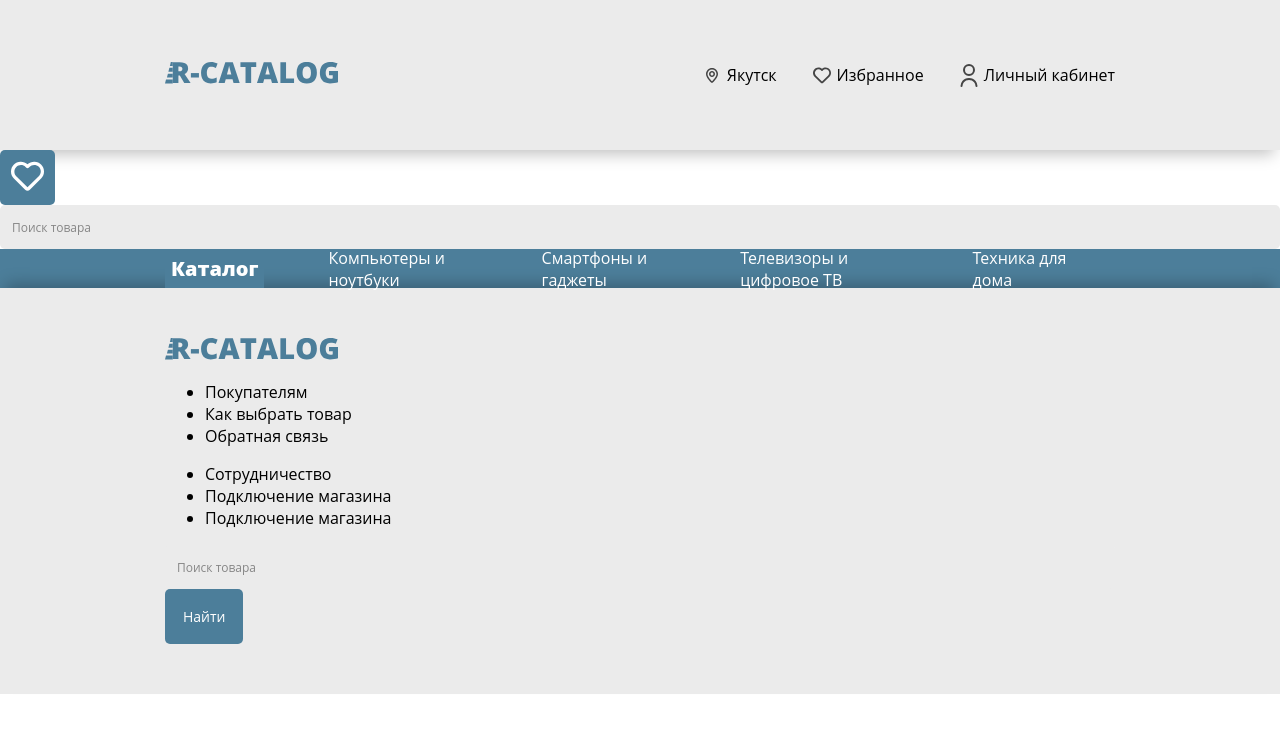
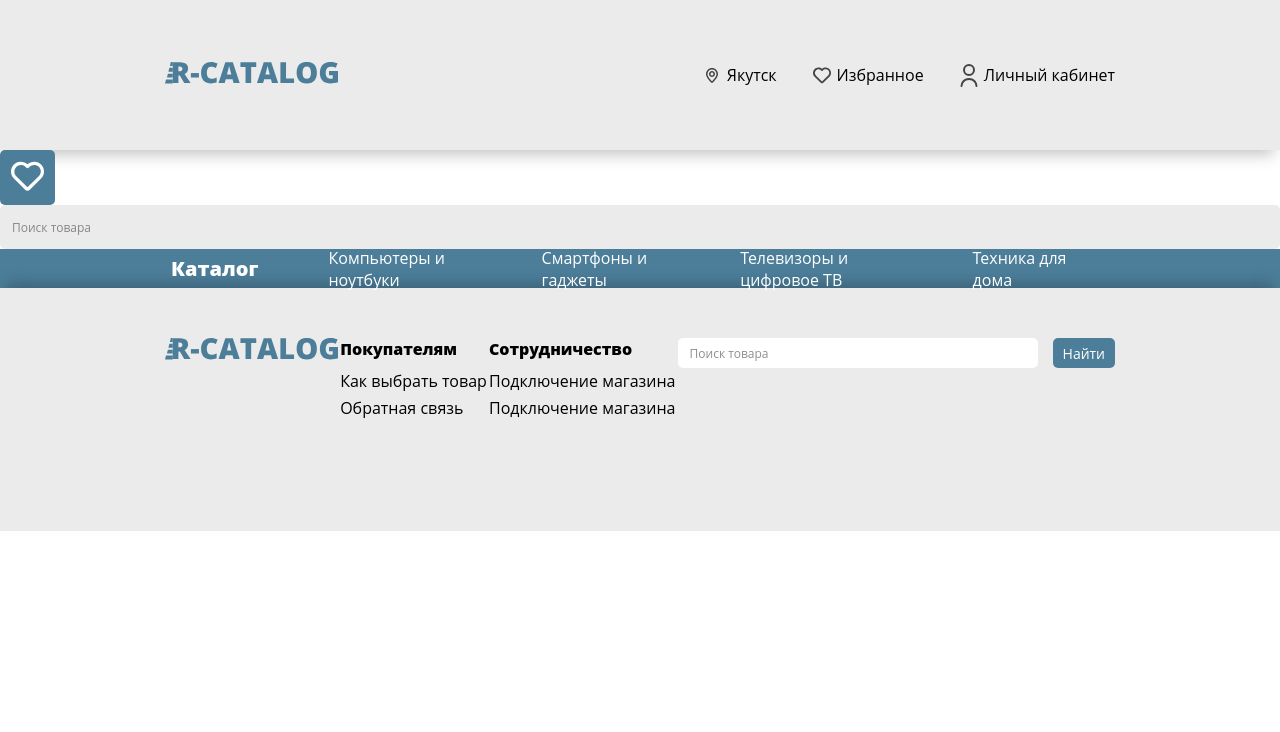
Before and after one commit to keepsake666/graphics-card-shop, a React (Create React App) app: page / in a window 1280 px wide. Shown: the top 732 px of the page. Built offline with nearby package versions, Linux system fonts and the light colour scheme.

Commit message:
feat: "стили footer"

```diff
--- a/src/components/app/App.tsx
+++ b/src/components/app/App.tsx
@@ -24,8 +24,6 @@ function App() {
         textButton="Найти"
         onChange={(e) => setFooterInput(e.target.value)}
         value={footerInput}
-        name="Footer"
-        placeholder="Поиск товара"
       />
     </div>
   );
--- a/src/ui/catalog/styles.module.css
+++ b/src/ui/catalog/styles.module.css
@@ -1,7 +1,6 @@
 .catalog {
     display: flex;
     align-items: center;
-    justify-content: center;
     background: var(--colors-interface-background);
     padding: 0 165px;
     max-height: 39px;
@@ -34,7 +33,7 @@
     display: flex;
     align-items: center;
     justify-content: center;
-    background: var(--colors-interface-background);
+    background: none;
     transition: var(--transition-hover);
     cursor: pointer;
     color: var(--colors-interface-white);
--- a/src/ui/footer/footer.tsx
+++ b/src/ui/footer/footer.tsx
@@ -7,41 +7,38 @@ import { Button } from "../botton/button";
 
 export interface IFooterProps {
   value: string;
-  name: string;
   onChange: (e: React.ChangeEvent<HTMLInputElement>) => void;
   extClassName?: string;
   textButton?: string;
-  placeholder?: string;
 }
 export const Footer = ({
   value,
-  name,
   onChange,
   extClassName,
   textButton,
-  placeholder,
 }: IFooterProps) => {
   return (
     <footer className={classNames(styles.footer, extClassName)}>
       <Logo />
-      <ul>
-        <li>Покупателям</li>
-        <li>Как выбрать товар</li>
-        <li>Обратная связь</li>
+      <ul className={classNames("list", "m-0", "p-0", styles.list)}>
+        <li className={classNames(styles.list__item)}>Покупателям</li>
+        <li className={classNames(styles.list__item)}>Как выбрать товар</li>
+        <li className={classNames(styles.list__item)}>Обратная связь</li>
       </ul>
-      <ul>
-        <li>Сотрудничество</li>
-        <li>Подключение магазина</li>
-        <li>Подключение магазина</li>
+      <ul className={classNames("list", "m-0", "p-0")}>
+        <li className={classNames(styles.list__item)}>Сотрудничество</li>
+        <li className={classNames(styles.list__item)}>Подключение магазина</li>
+        <li className={classNames(styles.list__item)}>Подключение магазина</li>
       </ul>
-      <div>
+      <div className={classNames(styles.container__input)}>
         <Input
           value={value}
-          name={name}
           onChange={onChange}
-          placeholder={placeholder}
+          name="Footer"
+          placeholder="Поиск товара"
+          extClassName={styles.input}
         />
-        <Button text={textButton} />
+        <Button text={textButton} size="small" />
       </div>
     </footer>
   );
--- a/src/ui/footer/styles.module.css
+++ b/src/ui/footer/styles.module.css
@@ -5,4 +5,36 @@
     overflow: hidden;
     padding: 50px 165px;
     box-sizing: border-box;
+    display: flex;
+    justify-content: space-between;
 }
+
+.container__input {
+    display: flex;
+}
+
+.container__input input {
+    background:var(--colors-interface-white);
+    width: 360px;
+    height: 30px;
+}
+.container__input button {
+    height: 30px;
+}
+
+.list__item {
+    margin-bottom: 5px;
+}
+
+.list__item:first-child {
+    font-weight: 800;
+    margin-bottom: 10px;
+}
+
+.list__item:last-child {
+    margin-bottom: 0;
+}
+
+.input {
+    margin-right: 15px;
+}
```
